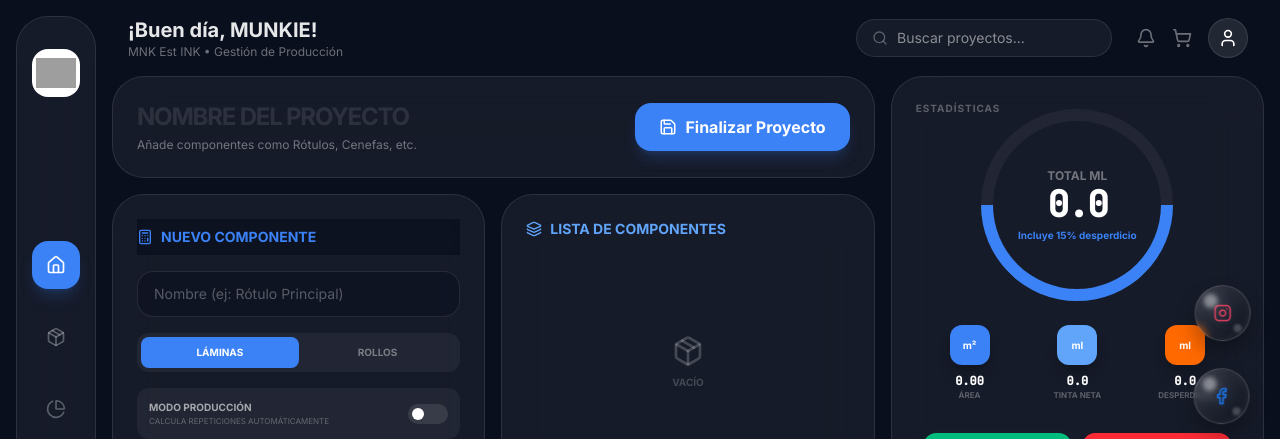
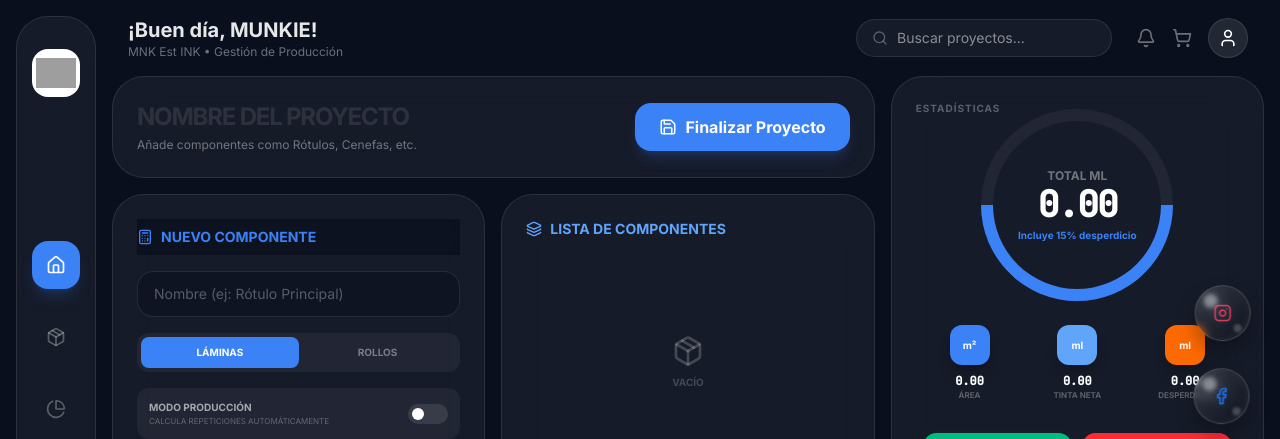
Before and after one commit to munkiedigitalecexe/Calculosdetintasprueba, a React (Vite) app: page / in a window 1280 px wide. Shown: the top 439 px of the page. Built offline with nearby package versions, Linux system fonts and the light colour scheme; grey boxes are pictures that could not be loaded.

Commit message:
feat: Improve precision and input handling
Enhance the precision of ink calculations in PDF reports to two decimal places.
Add `step="any"` to the roll length input to allow for fractional values, improving user input flexibility.

```diff
--- a/src/App.tsx
+++ b/src/App.tsx
@@ -226,8 +226,8 @@ export default function App() {
     doc.setFontSize(11);
     doc.setTextColor(100);
     doc.text(`Fecha: ${new Date().toLocaleString()}`, 14, 30);
-    doc.text(`Total Tinta (Neto): ${totals.totalInkMl.toFixed(1)} ml`, 14, 38);
-    doc.text(`Total con 15% Desperdicio: ${totals.totalInkWithWaste.toFixed(1)} ml`, 14, 46);
+    doc.text(`Total Tinta (Neto): ${totals.totalInkMl.toFixed(2)} ml`, 14, 38);
+    doc.text(`Total con 15% Desperdicio: ${totals.totalInkWithWaste.toFixed(2)} ml`, 14, 46);
     doc.text(`Rendimiento: ${totals.mlPerM2.toFixed(2)} ml/m2`, 14, 54);
 
     const tableData = components.map(c => [
@@ -235,7 +235,7 @@ export default function App() {
       c.width + "x" + c.height,
       c.quantity,
       c.area.toFixed(2) + " m2",
-      c.inkMl.toFixed(1) + " ml",
+      c.inkMl.toFixed(2) + " ml",
       c.totalUnitsTarget || "-"
     ]);
 
@@ -401,6 +401,7 @@ export default function App() {
                         <label className="text-[10px] font-bold text-white/30 uppercase ml-1">Largo del Rollo (m)</label>
                         <input
                           type="number"
+                          step="any"
                           className="input-field-dark font-mono"
                           value={newComp.rollLength}
                           onChange={e => setNewComp(prev => ({ ...prev, rollLength: parseFloat(e.target.value) || 0 }))}
@@ -420,7 +421,7 @@ export default function App() {
                           </button>
                           <input
                             type="number"
-                            step="0.01"
+                            step="any"
                             className="w-full bg-transparent text-center text-sm font-mono focus:outline-none py-2"
                             value={newComp.width || ''}
                             onChange={e => setNewComp(prev => ({ ...prev, width: parseFloat(e.target.value) || 0 }))}
@@ -444,7 +445,7 @@ export default function App() {
                           </button>
                           <input
                             type="number"
-                            step="0.01"
+                            step="any"
                             className="w-full bg-transparent text-center text-sm font-mono focus:outline-none py-2"
                             value={newComp.height || ''}
                             onChange={e => setNewComp(prev => ({ ...prev, height: parseFloat(e.target.value) || 0 }))}
@@ -490,6 +491,7 @@ export default function App() {
                           <span className="text-[10px] font-bold w-16 text-white/60">{ink.name}</span>
                           <input
                             type="number"
+                            step="any"
                             className="flex-1 bg-transparent border-b border-white/10 text-xs font-mono focus:outline-none focus:border-brand-accent py-1"
                             value={ink.ml || ''}
                             onChange={e => {
@@ -549,7 +551,7 @@ export default function App() {
                               )}
                             </div>
                             <div className="flex items-center gap-4">
-                              <span className="text-xs font-bold text-brand-accent font-mono">{comp.inkMl.toFixed(1)}ml</span>
+                              <span className="text-xs font-bold text-brand-accent font-mono">{comp.inkMl.toFixed(2)}ml</span>
                               <button
                                 onClick={() => removeComponent(comp.id)}
                                 className="text-white/20 hover:text-brand-accent transition-colors"
@@ -578,15 +580,15 @@ export default function App() {
                   <div className="absolute inset-0 rounded-full border-[8px] md:border-[12px] border-brand-accent border-t-transparent border-l-transparent rotate-45" />
                   <div className="flex flex-col items-center">
                     <span className="text-[10px] md:text-xs text-white/40 font-bold uppercase">Total ml</span>
-                    <span className="text-2xl md:text-4xl font-black font-mono tracking-tighter">{totals.totalInkWithWaste.toFixed(1)}</span>
+                    <span className="text-2xl md:text-4xl font-black font-mono tracking-tighter">{totals.totalInkWithWaste.toFixed(2)}</span>
                     <span className="text-[8px] md:text-[10px] text-brand-accent font-bold mt-1">Incluye 15% desperdicio</span>
                   </div>
                 </div>
 
                 <div className="grid grid-cols-3 w-full gap-2 md:gap-4">
                   <StatMini label="Área" value={`${totals.totalArea.toFixed(2)}`} unit="m²" color="bg-brand-accent" />
-                  <StatMini label="Tinta Neta" value={`${totals.totalInkMl.toFixed(1)}`} unit="ml" color="bg-brand-secondary" />
-                  <StatMini label="Desperdicio" value={`${(totals.totalInkWithWaste - totals.totalInkMl).toFixed(1)}`} unit="ml" color="bg-orange-500" />
+                  <StatMini label="Tinta Neta" value={`${totals.totalInkMl.toFixed(2)}`} unit="ml" color="bg-brand-secondary" />
+                  <StatMini label="Desperdicio" value={`${(totals.totalInkWithWaste - totals.totalInkMl).toFixed(2)}`} unit="ml" color="bg-orange-500" />
                 </div>
 
                 <div className="grid grid-cols-2 w-full gap-3 mt-2">
@@ -631,7 +633,7 @@ export default function App() {
                           <p className="text-[10px] text-white/30">{p.date}</p>
                         </div>
                         <div className="flex flex-col items-end gap-1 shrink-0">
-                          <span className="text-xs font-bold font-mono">{p.totalInkMl.toFixed(1)}ml</span>
+                          <span className="text-xs font-bold font-mono">{p.totalInkMl.toFixed(2)}ml</span>
                           <button
                             onClick={(e) => { e.stopPropagation(); deleteProject(p.id); }}
                             className="opacity-0 group-hover:opacity-100 text-white/20 hover:text-brand-accent transition-all"
```
